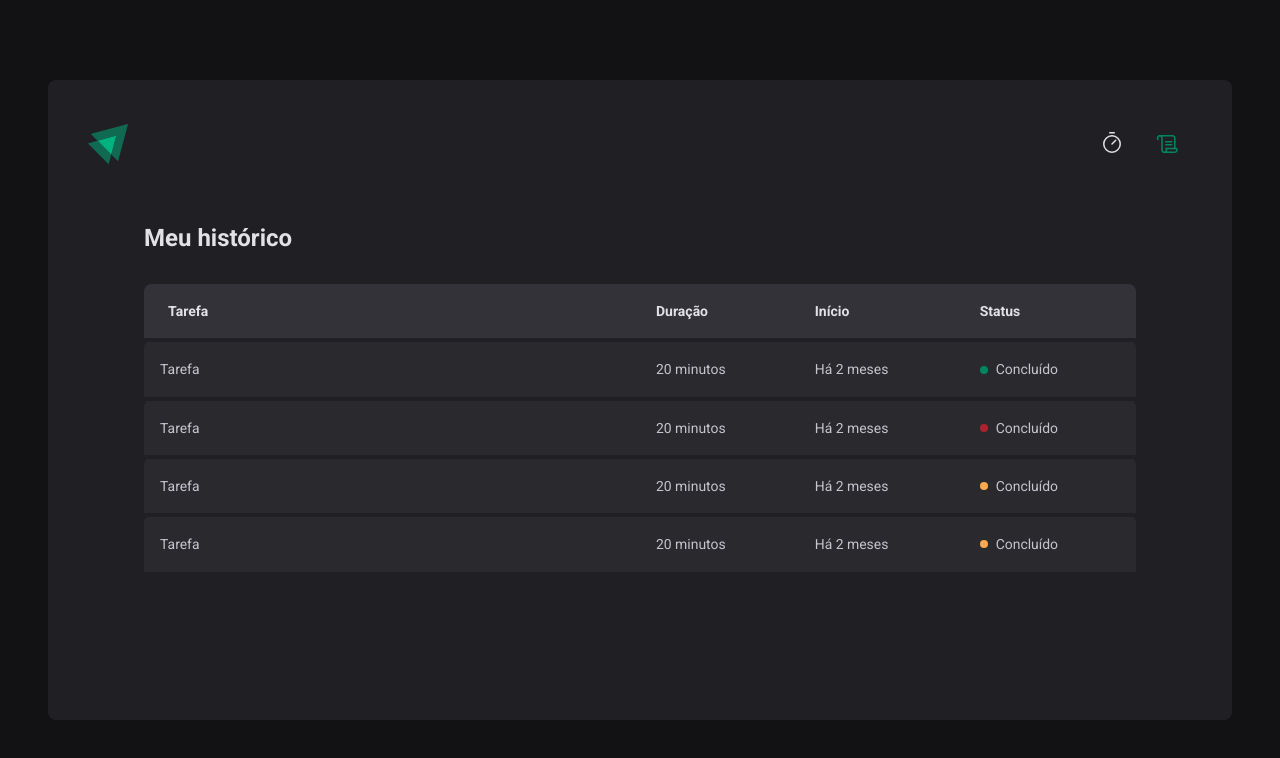
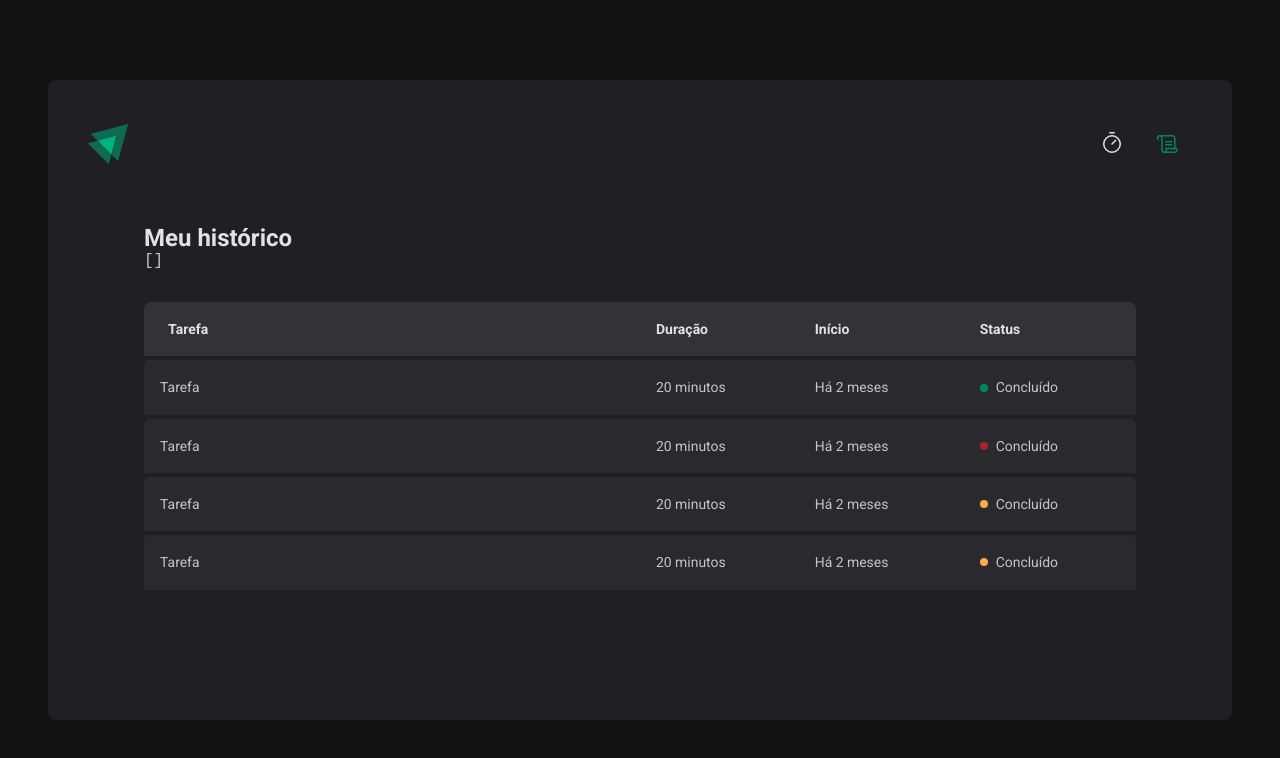
Before and after one commit to devbandeira/Rocketseat, a React (Vite) app in the folder ReactJS/2_CriandoSPAsComReactJS/02-ignite-timer/: page /history in a window 1280 px wide. Shown: the top 758 px of the page. Built offline with nearby package versions, Linux system fonts and the light colour scheme.

Commit message:
CONTEXTO ENTRE ROTAS -> PASSANDO PARA O HISTORY E COLOCANDO NA TELA PARA VER

```diff
--- a/ReactJS/2_CriandoSPAsComReactJS/02-ignite-timer/src/contexts/CyclesContext.tsx
+++ b/ReactJS/2_CriandoSPAsComReactJS/02-ignite-timer/src/contexts/CyclesContext.tsx
@@ -15,6 +15,8 @@
 }
 
 interface CyclesContextType {
+  // Cycle para enviar para history
+  cycles: Cycle[]
   activeCycle: Cycle | undefined
   activeCycleId: string | null
   amountSecondsPassed: number
@@ -88,6 +90,7 @@
   return (
     <CyclesContext.Provider
       value={{
+        cycles,
         activeCycle,
         activeCycleId,
         markCurrentCycleAsFinished,
--- a/ReactJS/2_CriandoSPAsComReactJS/02-ignite-timer/src/pages/history/index.tsx
+++ b/ReactJS/2_CriandoSPAsComReactJS/02-ignite-timer/src/pages/history/index.tsx
@@ -1,9 +1,16 @@
+import { useContext } from 'react'
 import { HistoryContainer, HistoryList, Status } from './styles'
+import { CyclesContext } from '../../contexts/CyclesContext'
 
 export function History() {
+  const { cycles } = useContext(CyclesContext)
+  // somente para eu ver na tela que está indo a informação  <pre>{JSON.stringify(cycles, null, 2)}</pre>
   return (
     <HistoryContainer>
       <h1>Meu histórico</h1>
+
+      <pre>{JSON.stringify(cycles, null, 2)}</pre>
+
       <HistoryList>
         <table>
           <thead>
```
